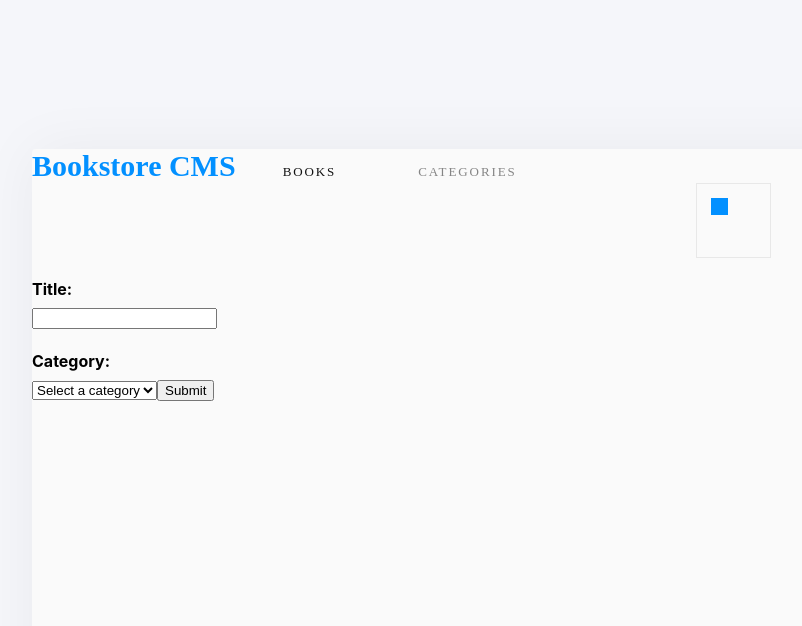
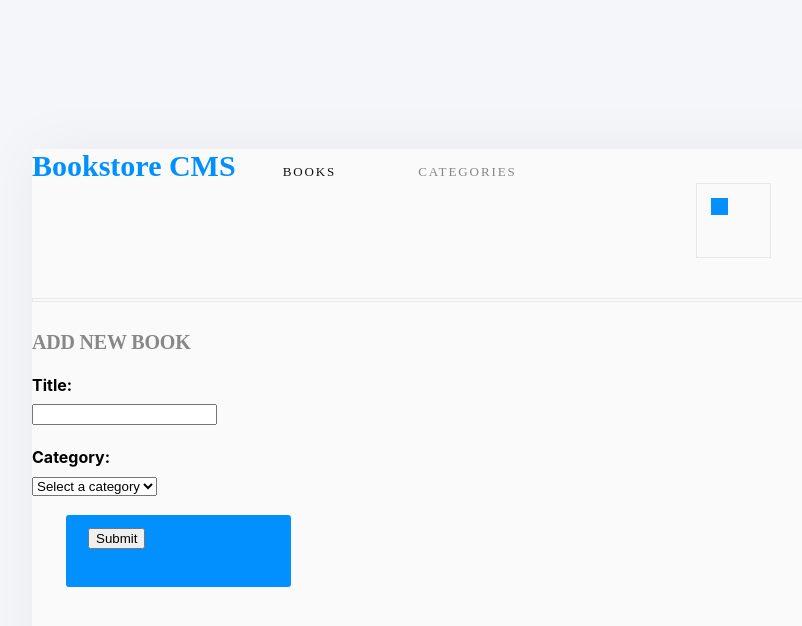
Before and after one commit to maosan132/Magic-bookstore, a React (Create React App) app: page / in a window 1280 px wide. Shown: the top 626 px of the page, without its empty margins (68-870 px from the left). Built offline with nearby package versions, Linux system fonts and the light colour scheme.

Commit message:
Set some styling

```diff
--- a/src/App.js
+++ b/src/App.js
@@ -7,6 +7,7 @@ function App() {
     <div className="App">
       <div className="panel-bg">
         <BooksList />
+        <div className="Line" />
         <BooksForm />
       </div>
     </div>
--- a/src/components/Book.js
+++ b/src/components/Book.js
@@ -12,6 +12,9 @@ const Book = ({ item, removeBook }) => (
     <span className="author">
       {item.author}
     </span>
+    <span className="Comments">
+      Comments
+    </span>
     <span>
       <button
         type="button"
@@ -20,6 +23,32 @@ const Book = ({ item, removeBook }) => (
         Remove
       </button>
     </span>
+    <span className="Edit">
+      Edit
+    </span>
+    <div className="Rectangle-3">
+      <div className="Oval-2" />
+    </div>
+    <span className="-Percent-Complete">
+      64%
+    </span>
+    <span className="Completed Text-Style-9">
+      Completed
+    </span>
+
+    <div className="Line-2" />
+
+    <span className="Current-Chapter">
+      Current Chapter
+    </span>
+    <span className="Current-Lesson">
+      Chapter 17
+    </span>
+    <div className="Rectangle-2">
+      <span className="Update-progress">
+        UPDATE PROGRESS
+      </span>
+    </div>
 
   </div>
 );
--- a/src/containers/BooksForm.js
+++ b/src/containers/BooksForm.js
@@ -1,6 +1,7 @@
 import React, { useState } from 'react';
 import { useDispatch } from 'react-redux';
 import { addBook } from '../actions';
+import '../styles/BookForm.css';
 
 const categories = [
   'Select a category',
@@ -48,6 +49,10 @@ const BooksForm = () => {
   };
 
   return (
+    <>
+      <span className="Title Text-Style-10">
+        ADD NEW BOOK
+      </span>
       <form onSubmit={handleSubmit}>
         <h4> Title:</h4>
         <input
@@ -62,8 +67,13 @@ const BooksForm = () => {
         >
           {selectBox}
         </select>
+        <div className="Rectangle-2">
+          <span className="ADD-BOOK">
             <button type="submit">Submit</button>
+          </span>
+        </div>
       </form>
+    </>
   );
 };
 
--- a/src/styles/App.css
+++ b/src/styles/App.css
@@ -5,6 +5,9 @@
   --black-two: #121212;
   --azure: #0290ff;
   --black-two: #121212;
+  --blue-links: #4386bf;
+  --dodger-blue: #379cf6;
+  --medium-blue: #307bbe;
 }
 
 .App {
@@ -41,3 +44,10 @@ h4 {
   box-shadow: 0 0 60px 0 var(--black-5);
   background-color: #fafafa;
 }
+
+.Line {
+  width: 75rem;
+  height: 0.125rem;
+  margin: 2.5rem 0.063rem 1.813rem 0;
+  border: solid 1px #e8e8e8;
+}
--- a/src/styles/Book.css
+++ b/src/styles/Book.css
@@ -49,5 +49,137 @@
   font-style: normal;
   line-height: normal;
   letter-spacing: normal;
-  color: #4386bf;
+  color: var(--blue-links);
+  clear: both;
 }
+
+.Comments {
+  width: 4.563rem;
+  height: 1.188rem;
+  margin: 0.188rem 0.938rem 0.125rem 0;
+  font-family: RobotoSlab;
+  font-size: 0.875rem;
+  font-weight: 300;
+  font-stretch: normal;
+  font-style: normal;
+  line-height: normal;
+  letter-spacing: normal;
+  color: var(--blue-links);
+}
+
+.Edit {
+  width: 1.688rem;
+  height: 1.188rem;
+  margin: 0.188rem 18.625rem 0.125rem 1.063rem;
+  font-family: RobotoSlab;
+  font-size: 0.875rem;
+  font-weight: 300;
+  font-stretch: normal;
+  font-style: normal;
+  line-height: normal;
+  letter-spacing: normal;
+  color: var(--blue-links);
+}
+
+.Rectangle-3 {
+  width: 5.625rem;
+  height: 5.62rem;
+  padding: 0.62rem 0.625rem 0.75rem 0.75rem;
+}
+
+.Oval-2 {
+  width: 4.25rem;
+  height: 4.25rem;
+  border-style: solid;
+  border-width: 5px;
+  border-image-source: linear-gradient(to bottom, var(--medium-blue), var(--dodger-blue));
+  border-image-slice: 1;
+}
+
+.-Percent-Complete {
+  width: 4.25rem;
+  height: 2.438rem;
+  margin: 0.063rem 5.75rem 0 0.688rem;
+  font-family: Montserrat;
+  font-size: 2rem;
+  font-weight: normal;
+  font-stretch: normal;
+  font-style: normal;
+  line-height: normal;
+  letter-spacing: normal;
+  color: var(--black-two);
+}
+
+.Completed {
+  width: 5rem;
+  height: 1.125rem;
+  margin: 0.438rem 4.938rem 0.75rem 0.75rem;
+  opacity: 0.5;
+  font-family: Montserrat;
+  font-size: 0.875rem;
+  font-weight: normal;
+  font-stretch: normal;
+  font-style: normal;
+  line-height: normal;
+  letter-spacing: normal;
+  color: var(--black-two);
+}
+
+.Line-2 {
+  width: 0.125rem;
+  height: 4.375rem;
+  margin: 1.125rem 3.688rem 0 4.938rem;
+  border: solid 1px #e8e8e8;
+}
+
+.Current-Chapter {
+  width: 7.875rem;
+  height: 1.125rem;
+  margin: 0.063rem 3.625rem 0 3.688rem;
+  opacity: 0.5;
+  font-family: RobotoSlab;
+  font-size: 0.813rem;
+  font-weight: 300;
+  font-stretch: normal;
+  font-style: normal;
+  line-height: normal;
+  letter-spacing: normal;
+  color: var(--black-two);
+}
+
+.Current-Lesson {
+  width: 4.688rem;
+  height: 1.313rem;
+  margin: 0.438rem 6.813rem 0.25rem 3.688rem;
+  font-family: RobotoSlab;
+  font-size: 1rem;
+  font-weight: 300;
+  font-stretch: normal;
+  font-style: normal;
+  line-height: normal;
+  letter-spacing: -0.4px;
+  color: var(--black-two);
+}
+
+.Rectangle-2 {
+  width: 11.5rem;
+  height: 2.063rem;
+  margin: 0.75rem 0 0.563rem 3.688rem;
+  padding: 0.438rem 1.188rem 0.5rem 1.375rem;
+  border-radius: 3px;
+  background-color: var(--azure);
+}
+
+.Update-progress {
+  width: 8.938rem;
+  height: 1.125rem;
+  font-family: RobotoSlab;
+  font-size: 0.813rem;
+  font-weight: 300;
+  font-stretch: normal;
+  font-style: normal;
+  line-height: normal;
+  letter-spacing: 0.5px;
+  text-align: center;
+  color: #fff;
+}
--- a/src/styles/BookForm.css
+++ b/src/styles/BookForm.css
@@ -0,0 +1,36 @@
+.Title {
+  width: 10.875rem;
+  height: 1.5rem;
+  margin: 1.813rem 32.75rem 1.188rem 0;
+  font-family: Montserrat;
+  font-size: 1.25rem;
+  font-weight: bold;
+  font-stretch: normal;
+  font-style: normal;
+  line-height: normal;
+  letter-spacing: -0.18px;
+  color: #888;
+}
+
+.Rectangle-2 {
+  width: 11.5rem;
+  height: 2.813rem;
+  margin: 1.188rem 0 0 2.125rem;
+  padding: 0.801rem 1.188rem 0.886rem 1.375rem;
+  border-radius: 3px;
+  background-color: var(--azure);
+}
+
+.ADD-BOOK {
+  width: 8.938rem;
+  height: 1.125rem;
+  font-family: RobotoSlab;
+  font-size: 0.813rem;
+  font-weight: bold;
+  font-stretch: normal;
+  font-style: normal;
+  line-height: normal;
+  letter-spacing: 0.5px;
+  text-align: center;
+  color: #fff;
+}
```
Lines whose indentation alone changed are shown as unchanged.
